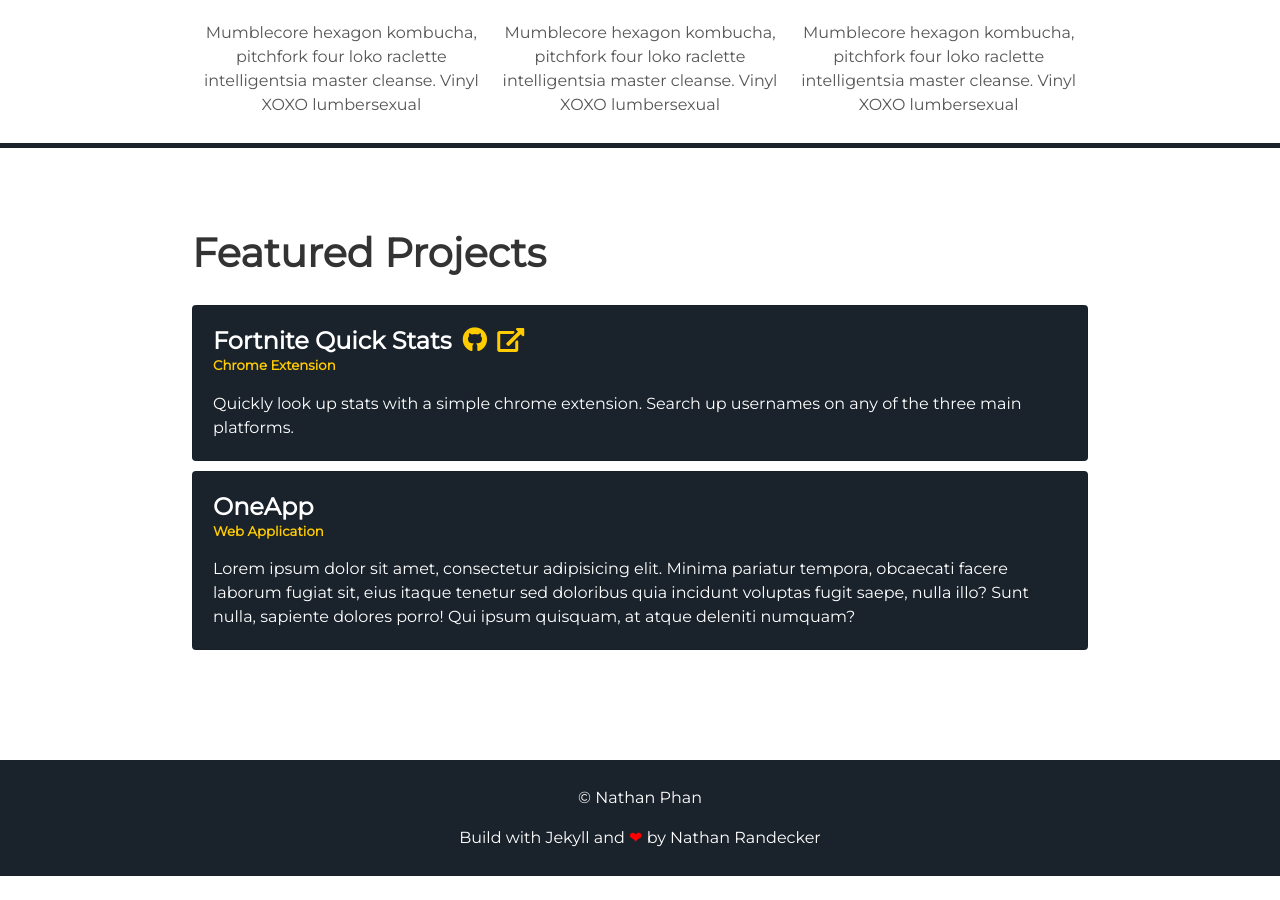
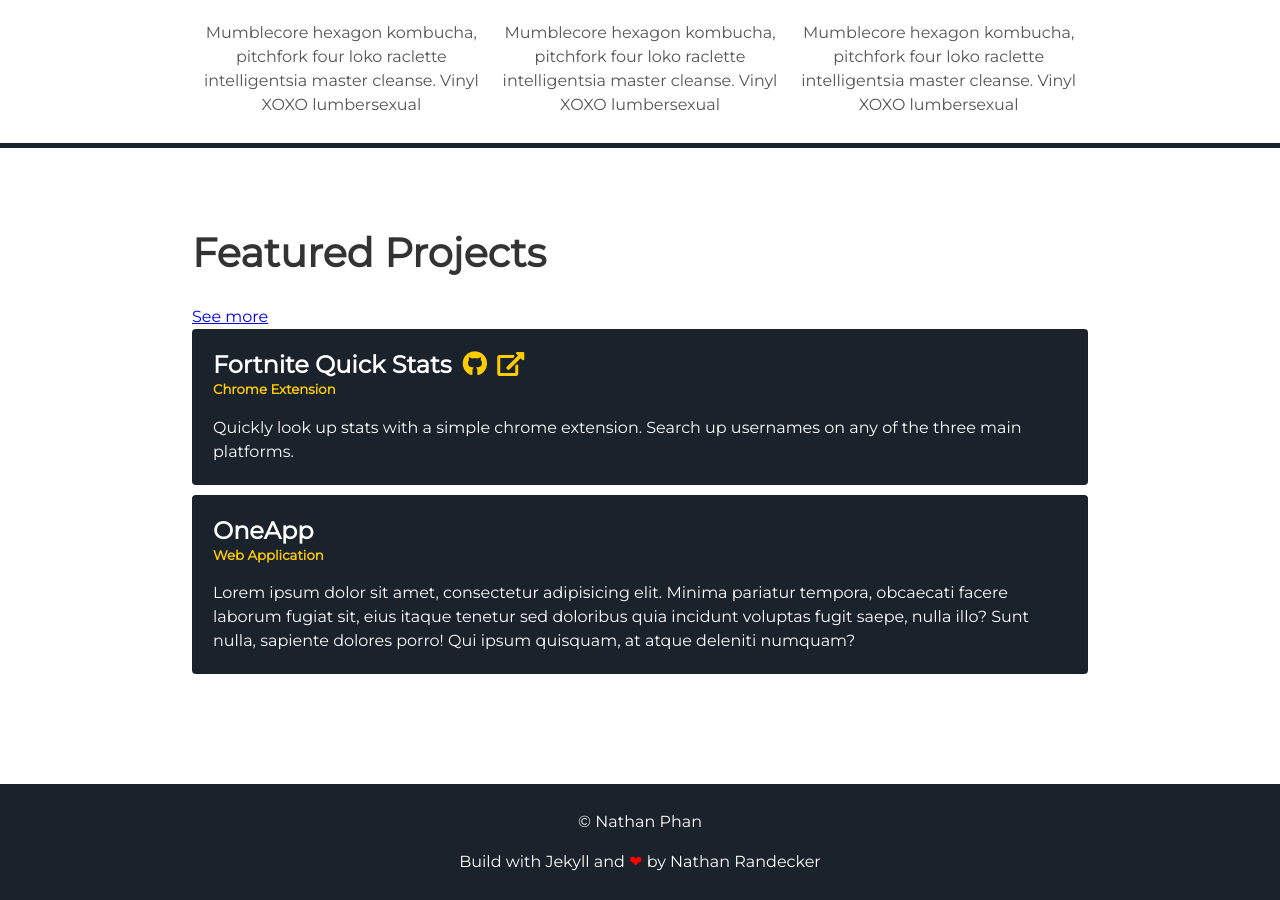
Before and after one commit to nthphan/nthphan.github.io, a Jekyll site: the page built from index.html, in a window 1280 px wide and 900 px high, scrolled down 1393 px. Built offline with Jekyll 4.4.1, drawn with Linux system fonts in a browser that asks for light colours; nearby versions of some CDN libraries; before the commit the page ends 2269 px from its top, so only the background shows below that.

Commit message:
Update projects.html

```diff
--- a/_includes/projects.html
+++ b/_includes/projects.html
@@ -1,5 +1,6 @@
 <div class="user-details">
   <h1> Featured Projects </h1>
+  <a href="#">See more</a>
 </div>
 
 <div class="card">
```
